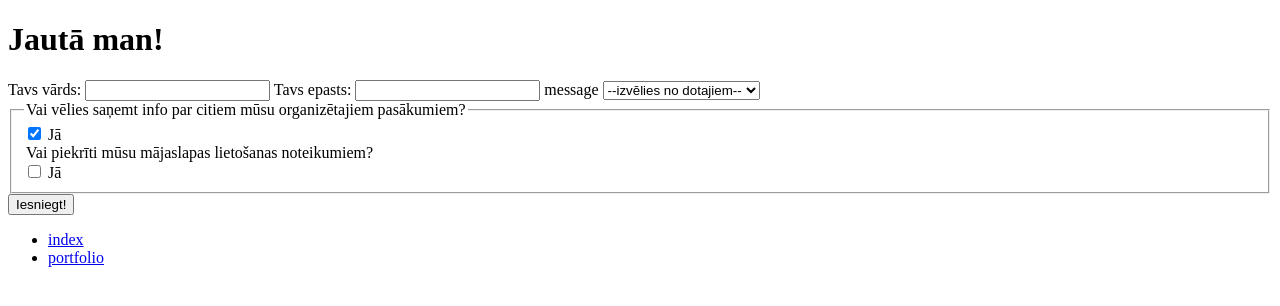
After one commit to DavsCavs/20241710_pd, a PHP site: page /contact in a window 1280 px wide. The commit adds this page. Shown: the top 306 px of the page. Run offline with PHP 8.4, Linux system fonts and the light colour scheme; some libraries are stand-ins or nearby versions.

Commit message:
web done

```diff
--- a/cli/task_manager_broken_v2.php
+++ b/cli/task_manager_broken_v2.php
@@ -102,8 +102,6 @@ while (true) {
         case 5:
             echo "Exiting the application. Goodbye!\n";
             exit;
-        case 13:
-            print_r($tasks);
         default:
             echo "Invalid option. Please choose again.\n";
     }
--- /dev/null
+++ b/web/contact.php
@@ -0,0 +1,42 @@
+<!DOCTYPE html>
+<html lang="en">
+<head>
+    <meta charset="UTF-8">
+    <meta name="viewport" content="width=device-width, initial-scale=1.0">
+    <title>Contact</title>
+</head>
+<body>
+    <h1>Jautā man!</h1>
+    <form action="" method="post">
+    <label for="name">Tavs vārds:</label>
+    <input type="text" id="name" name="name">
+    <label for="email">Tavs epasts:</label>
+    <input type="email" name="epasts" id="email">
+    <label for="">message</label>
+    <select name="choices" id="message">
+        <option value="">--izvēlies no dotajiem--</option>
+        <option value="Atsauksme"></option>
+        <option value="Ieteikums"></option>
+        <option value="Jautājums"></option>
+    </select>
+    <fieldset>
+    <legend>Vai vēlies saņemt info par citiem mūsu organizētajiem pasākumiem?</legend>
+
+    <div>
+        <input type="checkbox" id="yes" name="yes" checked />
+        <label for="yes">Jā</label>
+    </div>
+    <legend>Vai piekrīti mūsu mājaslapas lietošanas noteikumiem?</legend>
+    <div>
+        <input type="checkbox" id="ja" name="ja" />
+        <label for="ja">Jā</label>
+    </div>
+    </fieldset>
+    <input type="button" value="Iesniegt!">
+    </form>
+    <ul>
+        <li><a href="index.php">index</a></li>
+        <li><a href="portfolio">portfolio</a></li>
+    </ul>
+</body>
+</html>
--- /dev/null
+++ b/web/styles.css
@@ -0,0 +1,3 @@
+.pic{
+    display: none;
+}
```
Also changed, not shown: web/index.php (added, +20 -0 lines), web/portfolio.php (added, +27 -0 lines), nature.jpg (added), web/app.js (added), web/nature.jpg (added).
